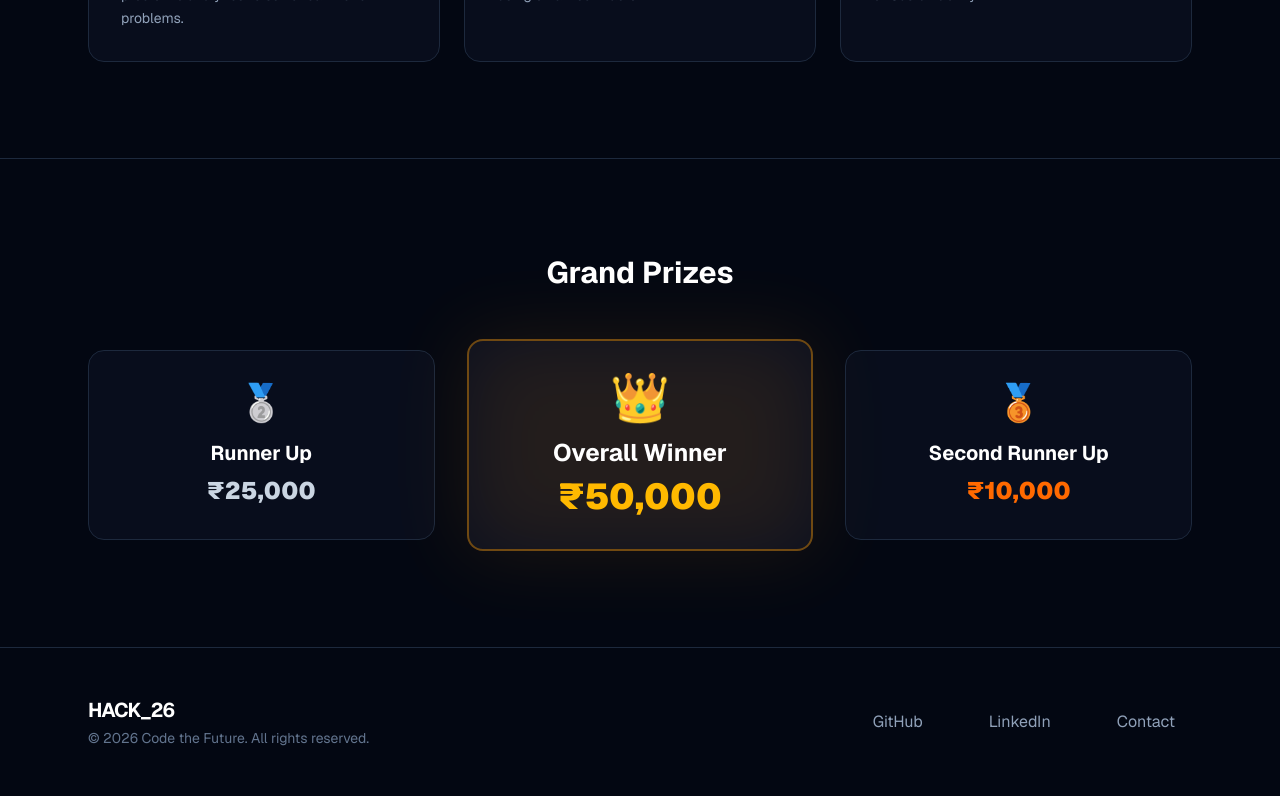
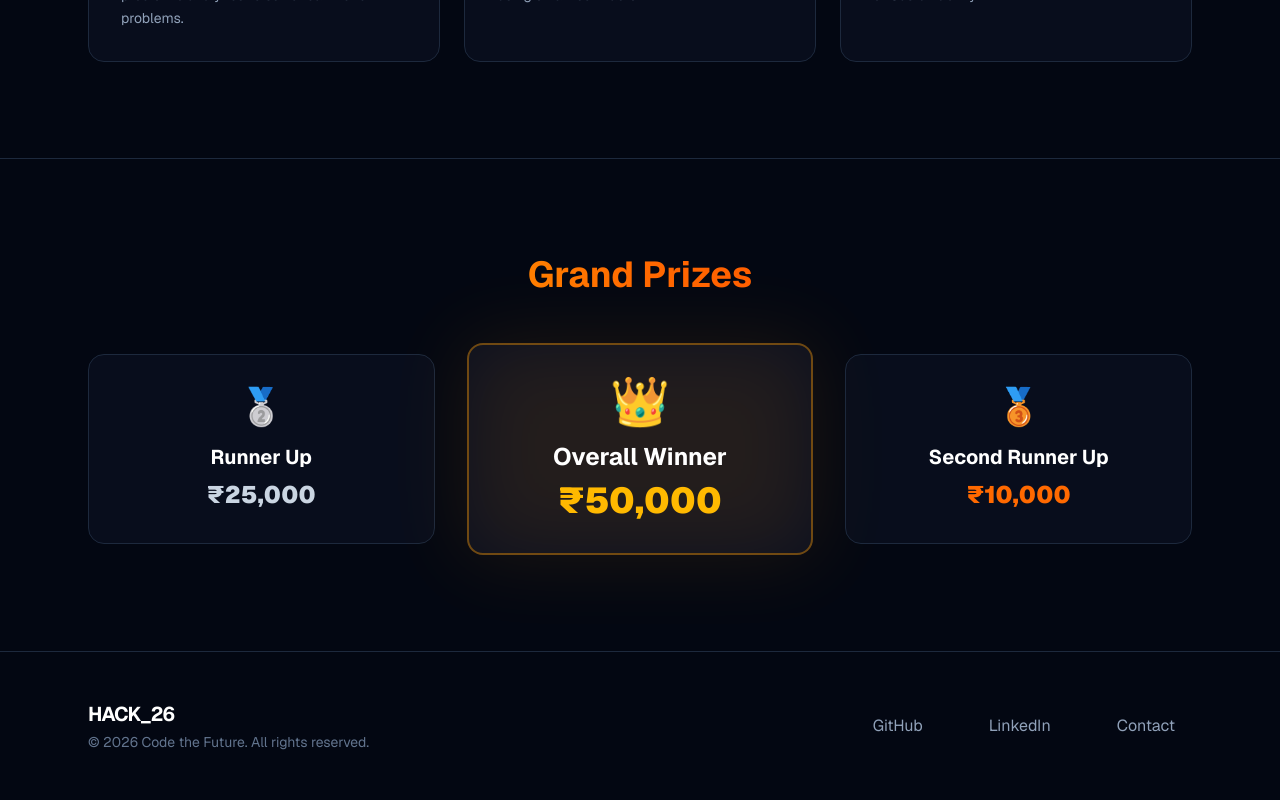
Before and after one commit to abhijeetmandal278-alt/hackathon-26, a Next.js app: page / in a window 1280 px wide. Shown: the part 2068-2868 px from the top of the page. Built offline with nearby package versions, Linux system fonts and the light colour scheme.

Commit message:
style: fixed prize header gradient and resolved tag nesting errors

```diff
--- a/app/page.tsx
+++ b/app/page.tsx
@@ -147,7 +147,7 @@
   <div className="max-w-6xl mx-auto px-6">
 
     {/* Heading */}
-    <h2 className="text-3xl font-bold text-white mb-12 text-center">
+    <h2 className="text-4xl font-bold text-center mb-12 bg-linear-to-r from-yellow-400 via-orange-500 to-red-500 bg-clip-text text-transparent">
       Grand Prizes
     </h2>
 
```
